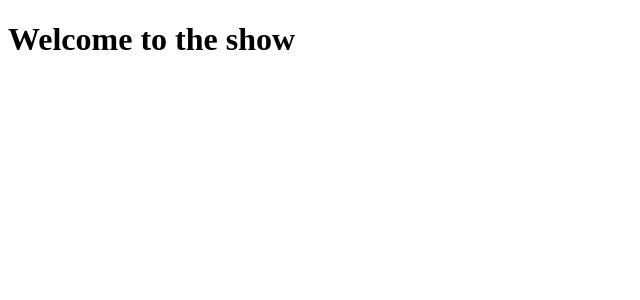
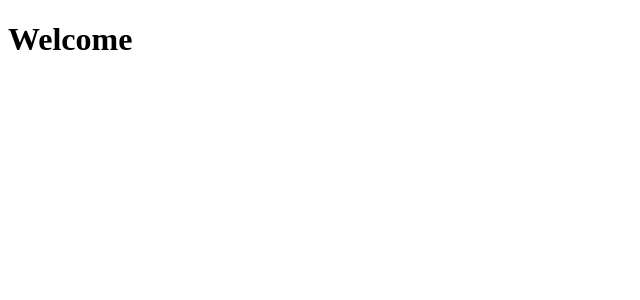
Before and after one commit to Barrientosgers/TrialProject, a React (Create React App) app in the folder frontend/: page / in a window 1280 px wide. Shown: the top 300 px of the page, without its empty margins (0-640 px from the left). Built offline with nearby package versions, Linux system fonts and the light colour scheme.

Commit message:
Added basic routing to main file

```diff
--- a/frontend/package.json
+++ b/frontend/package.json
@@ -12,6 +12,7 @@
     "@types/react-dom": "^18.0.7",
     "react": "^18.2.0",
     "react-dom": "^18.2.0",
+    "react-router-dom": "^6.4.2",
     "react-scripts": "5.0.1",
     "typescript": "^4.8.4",
     "web-vitals": "^2.1.4"
--- a/frontend/src/App.tsx
+++ b/frontend/src/App.tsx
@@ -1,7 +1,15 @@
 import "./App.css";
+import { BrowserRouter as Router, Routes, Route } from "react-router-dom";
 
 function App() {
-  return <h1>Welcome to the show</h1>;
+  return (
+    <Router>
+      <Routes>
+        <Route path="/" element={<h1>Welcome</h1>} />
+        <Route path="/login" element={<h1>Login</h1>} />
+      </Routes>
+    </Router>
+  );
 }
 
 export default App;
```
Also changed, not shown: 1 other file (tests, documents, lock files or other folders).
